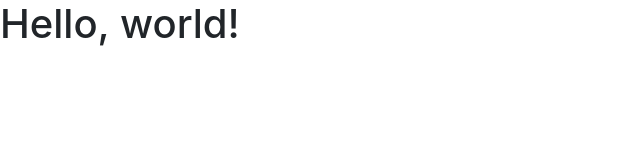
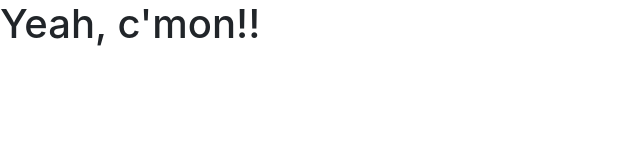
Before and after one commit to stack93/stack93.github.io, a plain HTML site: page index.html in a window 1280 px wide. Shown: the whole page, without its empty margins (0-640 px from the left). Drawn offline with nearby package versions, Linux system fonts and the light colour scheme.

Commit message:
Update index.html

```diff
--- a/index.html
+++ b/index.html
@@ -8,10 +8,10 @@
     <!-- Bootstrap CSS -->
     <link rel="stylesheet" href="https://stackpath.bootstrapcdn.com/bootstrap/4.1.3/css/bootstrap.min.css" integrity="sha384-MCw98/SFnGE8fJT3GXwEOngsV7Zt27NXFoaoApmYm81iuXoPkFOJwJ8ERdknLPMO" crossorigin="anonymous">
 
-    <title>Yeah, c'mon!</title>
+    <title>Four Tacks</title>
   </head>
   <body>
-    <h1>Hello, world!</h1>
+    <h1>Yeah, c'mon!!</h1>
 
     <!-- Optional JavaScript -->
     <!-- jQuery first, then Popper.js, then Bootstrap JS -->
```
